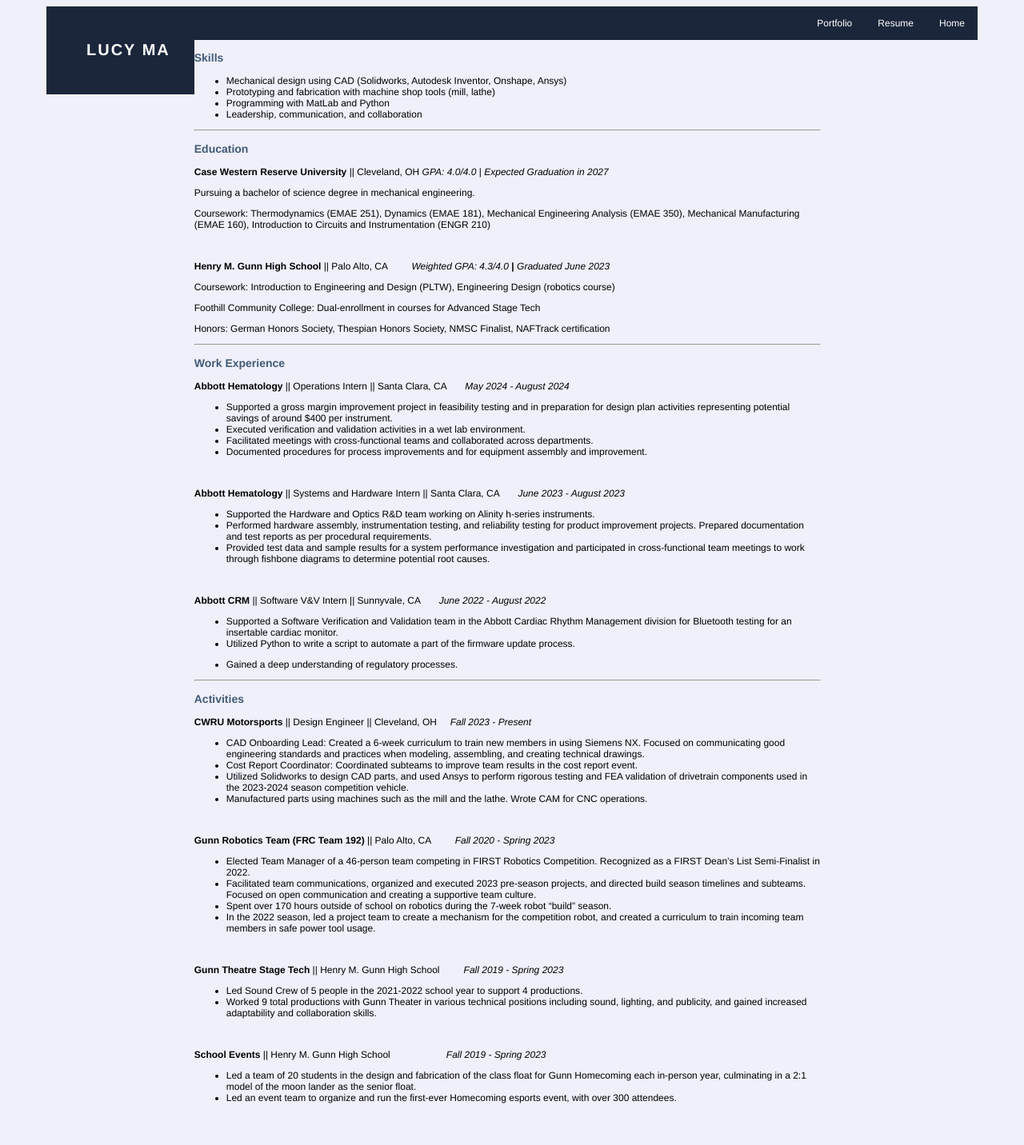
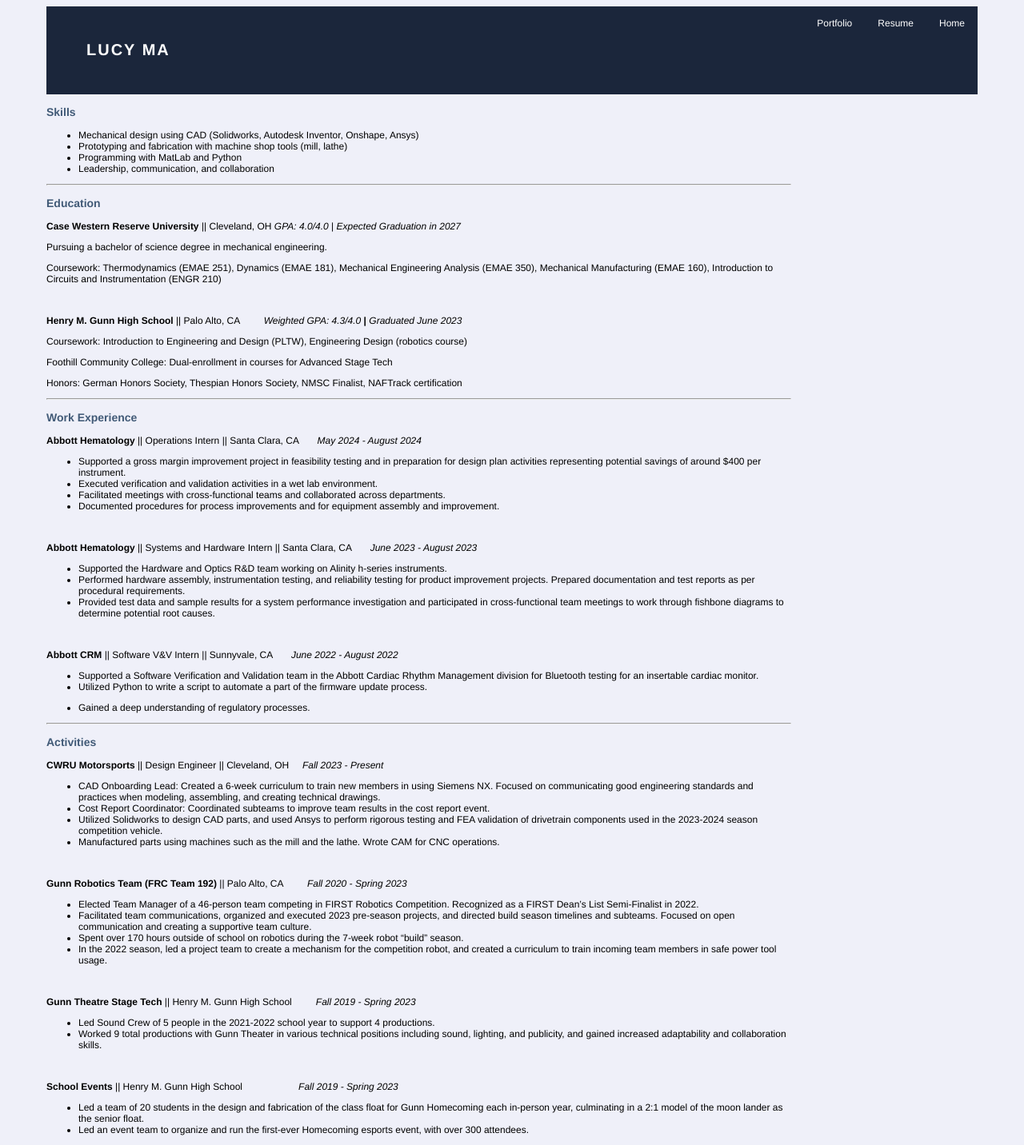
Before and after one commit to lucyttma/lucyttma.github.io, a Jekyll site: the page built from static/resume.html, in a window 1280 px wide. Shown: the whole page at 80% size. Built offline with Jekyll 4.4.1, drawn with Linux system fonts in a browser that asks for light colours; before the commit the page ends 1392 px from its top, so only the background shows below that.

Commit message:
Update resume.html

```diff
--- a/_layouts/resume.html
+++ b/_layouts/resume.html
@@ -7,11 +7,11 @@
   </head>
 
  <body>
-    <div class="header">
-      <h1 style="font-size:20px; color:#ffffff; font-weight:bold;"> LUCY MA </h1>
-    </div>
+    <div class="topnav">
+      <div class="header">
+        <h1 style="font-size:20px; color:#ffffff; font-weight:bold; left: 20px"> LUCY MA </h1>
+      </div>
 
-    <div class="topnav">
       {% include navigation.html %}
     </div>
 
```
